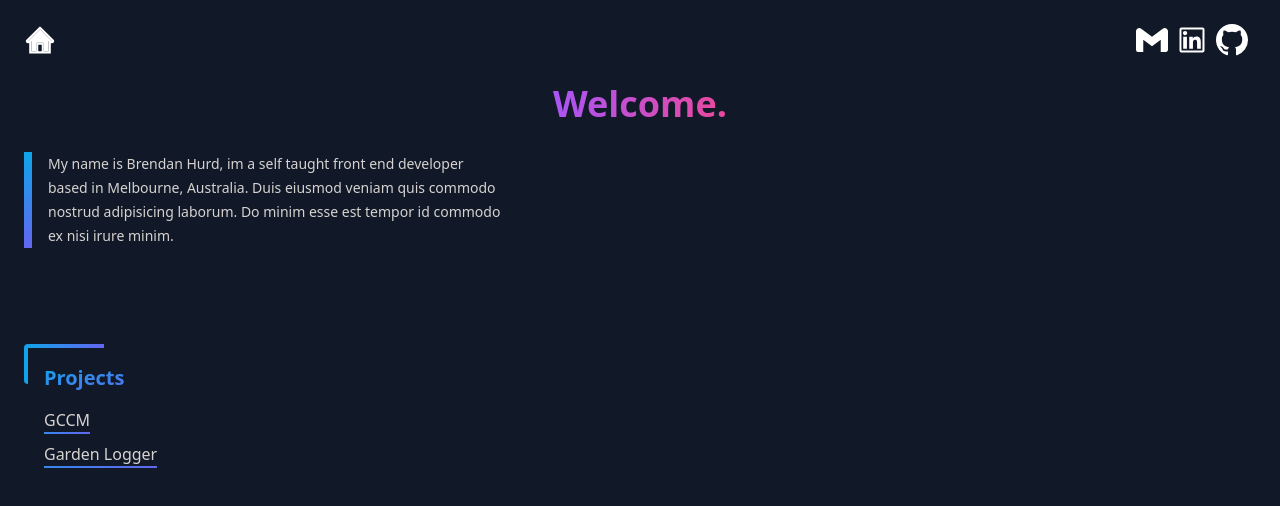
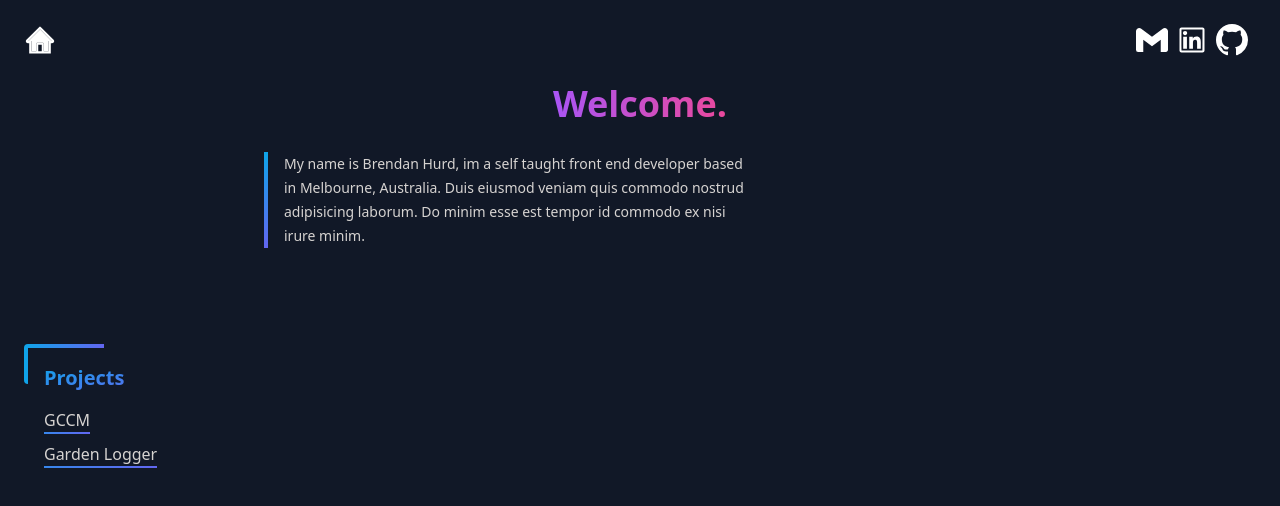
Before and after one commit to Uken81/portfolio, a React (Vite) app: page / in a window 1280 px wide. Shown: the top 506 px of the page. Built offline with nearby package versions, Linux system fonts and the light colour scheme.

Commit message:
Shrink gradient border on main message.

```diff
--- a/src/App.tsx
+++ b/src/App.tsx
@@ -17,7 +17,7 @@ function App() {
     <div className="min-h-screen bg-gray-900  p-6 text-stone-300">
       <Header setSelectedProject={setSelectedProject} closeDemo={closeDemo} />
       <Demo demoImage={demoImage} closeDemo={closeDemo} />
-      <div className="flex flex-col justify-center">
+      <div className="">
         <MainMessage
           selectedProject={selectedProject}
           setDemoImage={setDemoImage}
--- a/src/components/MainMessage.tsx
+++ b/src/components/MainMessage.tsx
@@ -21,14 +21,14 @@ export const MainMessage: React.FC<{
   );
 
   const Message = (props: Project) => (
-    <div className="mb-24 flex flex-col">
+    <div className="mb-24 flex flex-col sm:px-24 md:px-48 lg:px-60">
       <div className="mb-6 flex cursor-default justify-center text-center">
         <h1 className="bg-gradient-to-r from-purple-500 to-pink-500 bg-clip-text p-1 text-4xl font-extrabold text-transparent hover:bg-gradient-to-l">
           {props.title}
         </h1>
       </div>
       <div className="max-w-lg bg-gradient-to-b from-sky-500 to-indigo-500">
-        <div className="ml-2 cursor-default bg-gray-900 pl-4 pr-8 text-sm leading-6">
+        <div className="ml-1 cursor-default bg-gray-900 pl-4 pr-8 text-sm leading-6">
           <span dangerouslySetInnerHTML={{ __html: props.text }}></span>
         </div>
         {project.links && (
```
